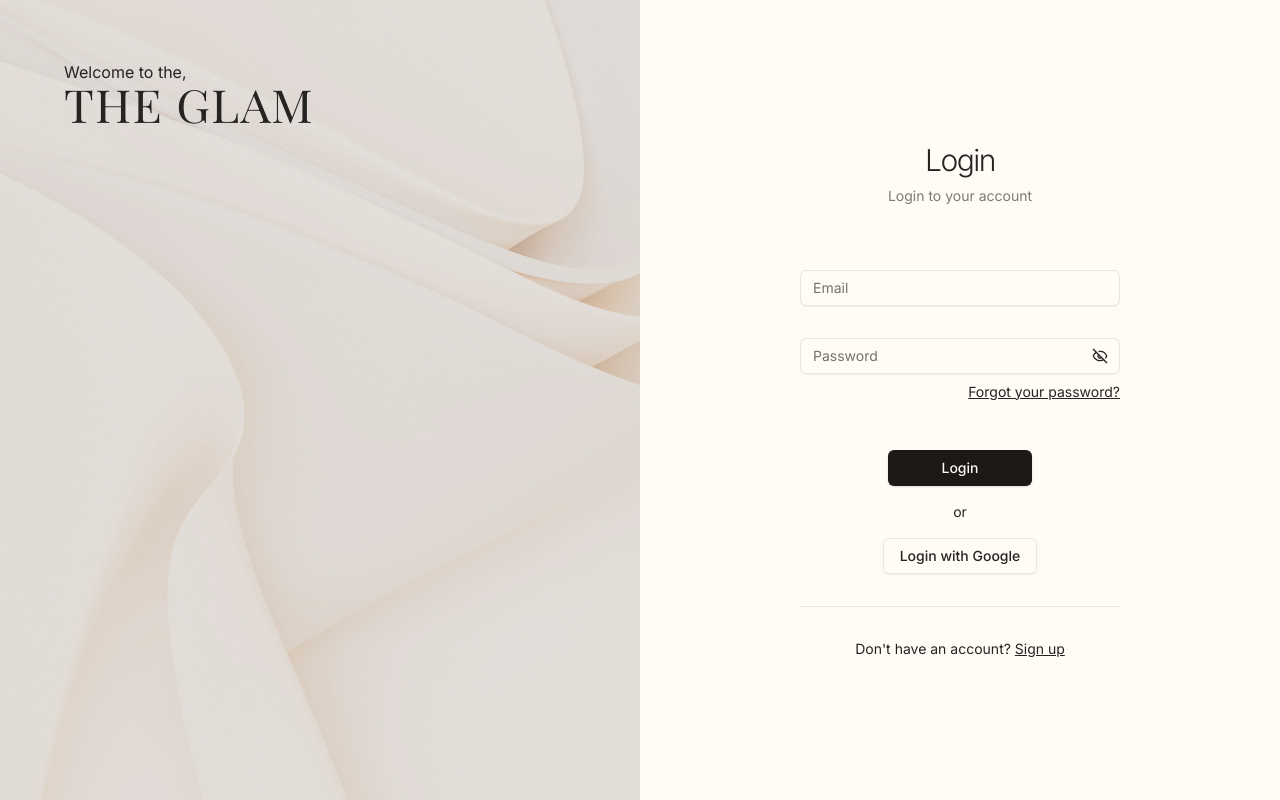
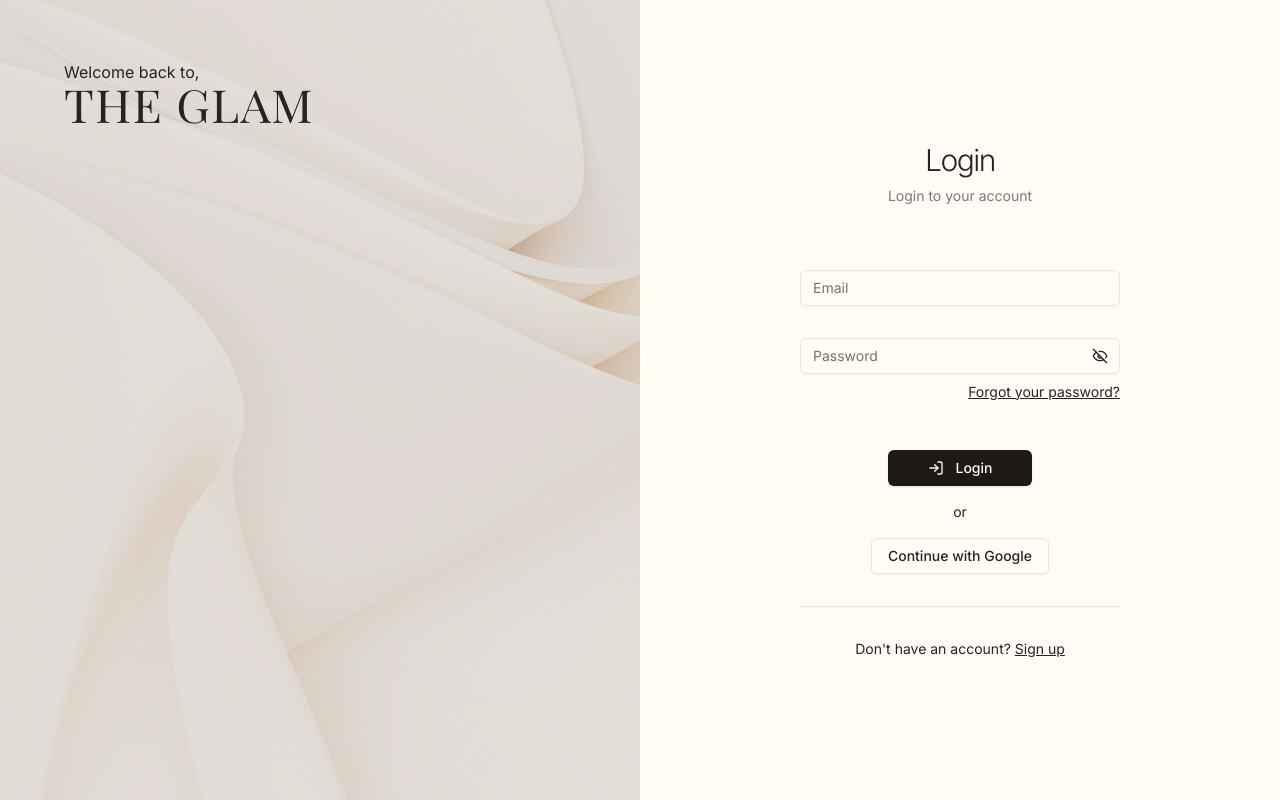
Before and after one commit to nipunigamage/the-glam, a Next.js app: page /login in a window 1280 px wide. Built offline with nearby package versions, Linux system fonts and the light colour scheme; no server answers.

Commit message:
Updated Login page

```diff
--- a/app/(auth)/login/page.tsx
+++ b/app/(auth)/login/page.tsx
@@ -6,16 +6,24 @@ import { Page } from '@/components/ui/layouts';
 import { PasswordInput } from '@/components/ui/password-input';
 import { Separator } from '@/components/ui/separator';
 import { H2, H3, P1, P2 } from '@/components/ui/typography';
+import { useAuth } from '@/lib/hooks/use-auth';
+import { LuLoader2, LuLogIn } from 'react-icons/lu';
 import Link from 'next/link';
+import { useState } from 'react';
 
 export default function Login() {
+	const { authLoading, login, user } = useAuth();
+
+	const [userCredentials, setUserCredentials] = useState({ email: '', password: '' });
+
 	return (
 		<Page className='flex h-full items-center justify-center'>
 			<div className='grid h-svh w-full grid-cols-1 md:grid-cols-2'>
 				<div className='relative hidden w-full overflow-hidden md:block'>
 					<span className='absolute left-4 top-4 z-10 md:left-8 md:top-8 lg:left-16 lg:top-16'>
-						<P1 className='leading-none'>Welcome to the, </P1>
+						<P1 className='leading-none'>Welcome back to, </P1>
 						<H2 className='scale-y-95'>THE GLAM</H2>
+						{user ? user.email : null}
 					</span>
 					<img src='/pawel-czerwinski-WEjv3BMP2ik-unsplash.jpg' alt='Background image' className='-z-10 object-cover opacity-50' />
 				</div>
@@ -27,11 +35,11 @@ export default function Login() {
 						</div>
 						<div className='mt-8 grid w-full gap-8'>
 							<div className='grid gap-2'>
-								<Input id='email' placeholder='Email' type='email' required />
+								<Input id='email' placeholder='Email' type='email' required onChange={(e) => setUserCredentials({ ...userCredentials, email: e.target.value })} />
 							</div>
 
 							<div className='grid gap-2'>
-								<PasswordInput id='password' placeholder='Password' type='password' required />
+								<PasswordInput id='password' placeholder='Password' type='password' required onChange={(e) => setUserCredentials({ ...userCredentials, password: e.target.value })} />
 								<div className='flex items-center'>
 									<Link href='#' className='ml-auto inline-block text-sm underline'>
 										Forgot your password?
@@ -40,19 +48,25 @@ export default function Login() {
 							</div>
 
 							<div className='mt-4 flex flex-col items-center justify-center gap-4'>
-								<Button type='submit' className='w-fit min-w-36'>
-									Login
-								</Button>
+								{authLoading ? (
+									<Button type='submit' className='flex w-fit min-w-36 items-center gap-3'>
+										<LuLoader2 className='size-4 animate-spin object-center' /> Wait
+									</Button>
+								) : (
+									<Button type='submit' className='flex w-fit min-w-36 items-center gap-3' onClick={() => login(userCredentials.email, userCredentials.password)}>
+										<LuLogIn className='size-4' /> Login
+									</Button>
+								)}
 								<span className='text-center text-sm'>or</span>
 								<Button variant='outline' className='w-fit min-w-36'>
-									Login with Google
+									Continue with Google
 								</Button>
 							</div>
 						</div>
 						<Separator />
 						<div className='text-center text-sm'>
 							Don&apos;t have an account?{' '}
-							<Link href='#' className='underline'>
+							<Link href='/signup' className='underline'>
 								Sign up
 							</Link>
 						</div>
```
